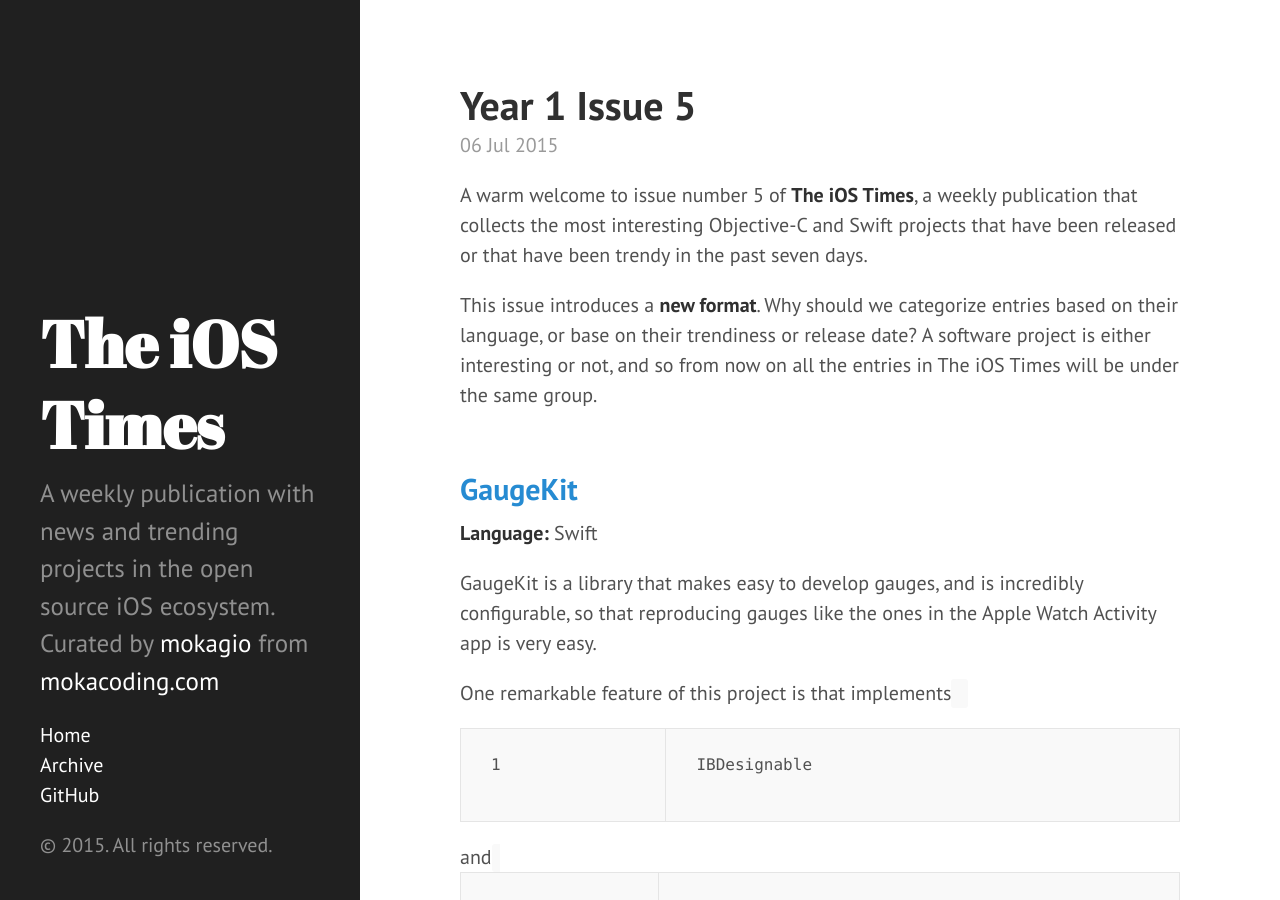
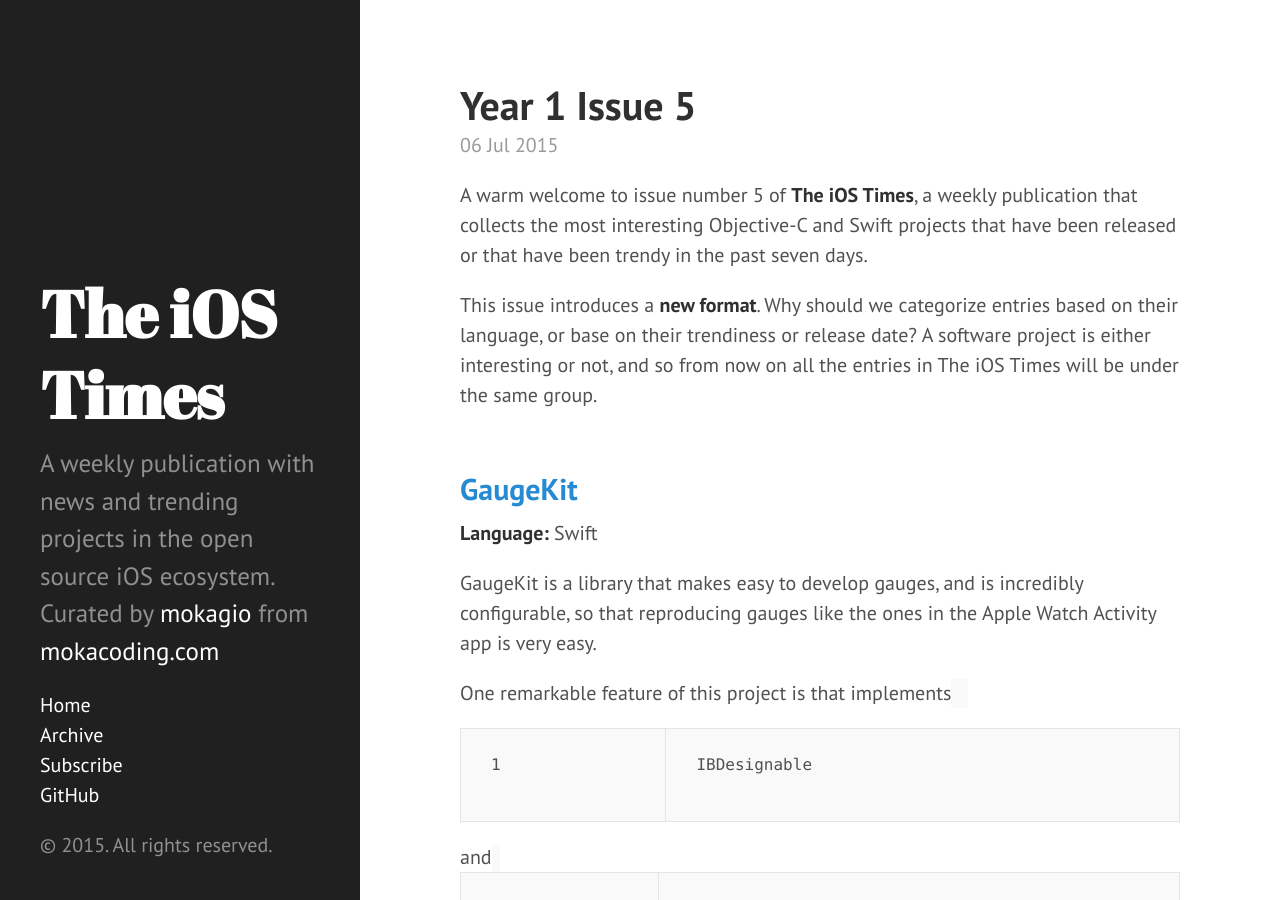
Before and after one commit to mokacoding/the-ios-times, a Jekyll site: the page built from index.html, in a window 1280 px wide and 900 px high. Built offline with Jekyll 4.4.1, drawn with Linux system fonts in a browser that asks for light colours; comment, search, counter and statistics services are not loaded.

Commit message:
Add subscribe link to sidebar
This makes sense specially on mobile, where the sidebar becomes the header of the page

```diff
--- a/_includes/sidebar.html
+++ b/_includes/sidebar.html
@@ -28,6 +28,7 @@
         {% endif %}
       {% endfor %}
 
+      <li class="sidebar-nav-item"><a href="{{ site.baseurl }}#mc_embed_signup">Subscribe</a></li>
       <li class="sidebar-nav-item"><a href="{{ site.github.repo }}">GitHub</a></li>
     </ul>
 
```
